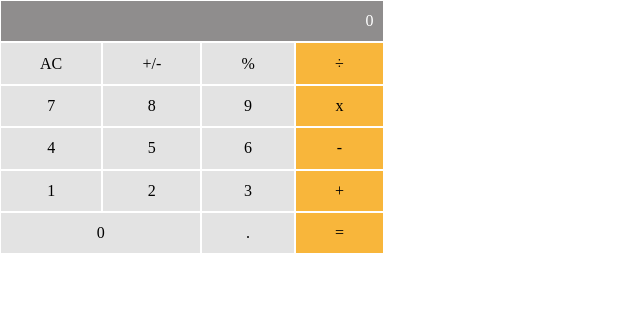
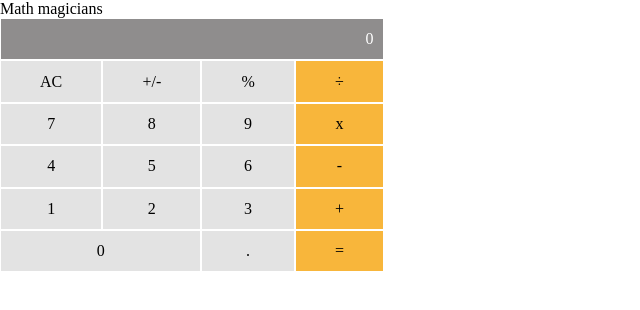
Before and after one commit to Gnwin/Math-Magicians, a React (Create React App) app: page / in a window 1280 px wide. Shown: the top 310 px of the page, without its empty margins (0-640 px from the left). Built offline with nearby package versions, Linux system fonts and the light colour scheme.

Commit message:
Add browser route

```diff
--- a/src/reactjs/components/App.js
+++ b/src/reactjs/components/App.js
@@ -1,4 +1,7 @@
 import React, { useState } from 'react';
+import { Route } from 'react-router-dom'
+
+import Navigation from './Navigation';
 import '../../assets/stylesheets/App.css';
 import Calculator from './Calculator';
 import numbers from './numbers';
@@ -10,6 +13,7 @@ const App = () => {
 
   return (
     <div className="app">
+      <Navigation />
       <Calculator operands={calcOperands} numbers={calcNumbers} />
     </div>
   );
--- /dev/null
+++ b/src/reactjs/components/Navigation.js
@@ -0,0 +1,22 @@
+import React, { useState } from 'react';
+import { Link } from 'react-router-dom';
+
+const Navigation = () => {
+  const [navContent] = useState({
+    title: 'Math magicians',
+    links: ['Home', 'Calculator', 'Quote']
+  })
+
+  return (
+    <div>
+      <div>{navContent.title}</div>
+      <div>
+        {navContent.links.map((link, index) => {(
+          <Link to={`./${link.toLowerCase()}`} key={index}>{link}</Link>
+        )})}
+      </div>
+    </div>
+  )
+}
+
+export default Navigation
```
